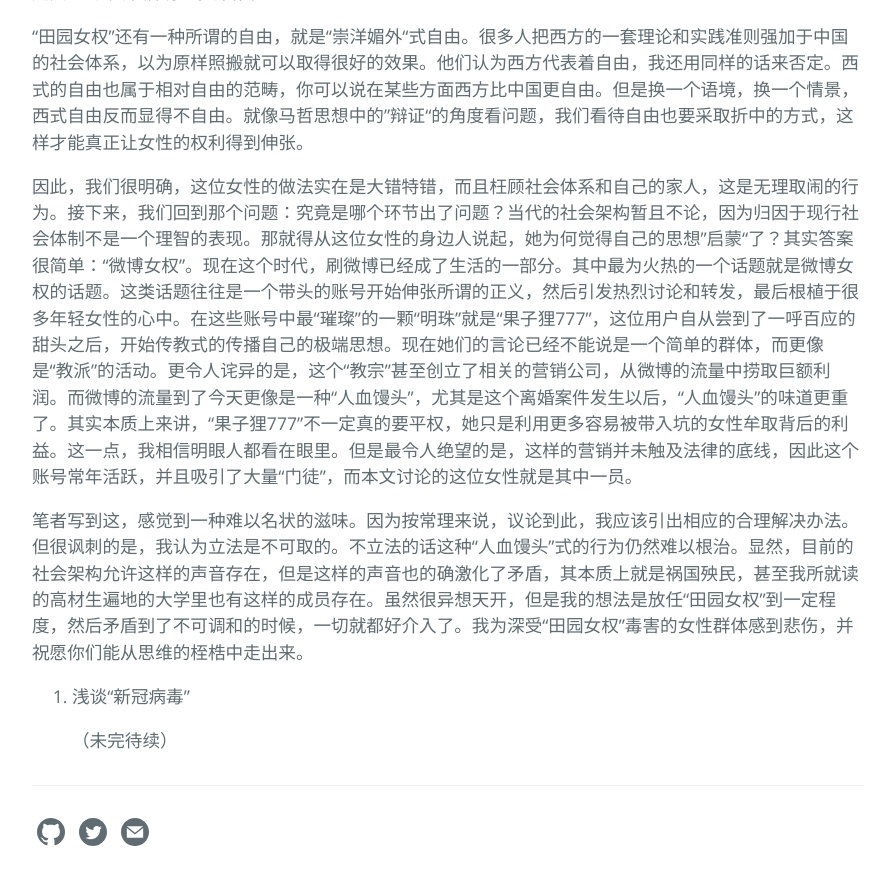
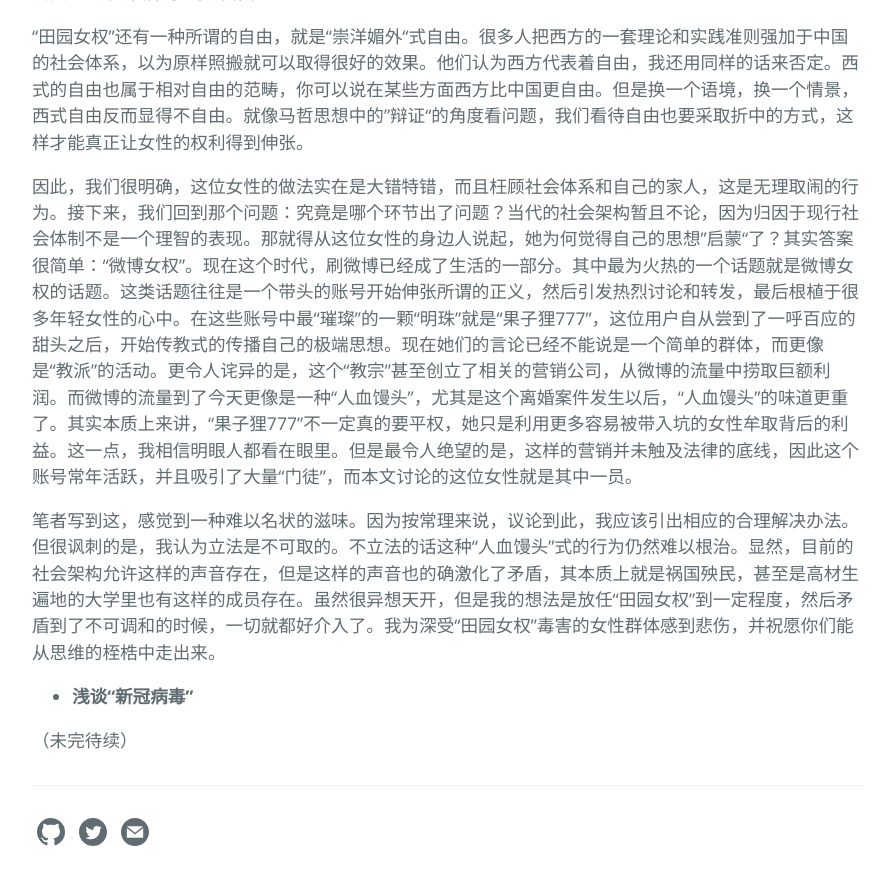
Before and after one commit to zpgeng/zpgeng.github.io, a Jekyll site: the page built from _posts/2020-04-07-news-thoughts.markdown, in a window 1280 px wide and 900 px high, scrolled down 1193 px. Shown: the top 885 px of the window, without its empty margins (192-1082 px from the left). Built offline with Jekyll 4.4.1, drawn with Linux system fonts in a browser that asks for light colours; comment, search, counter and statistics services are not loaded.

Commit message:
modify news

```diff
--- a/_posts/2020-04-07-news-thoughts.markdown
+++ b/_posts/2020-04-07-news-thoughts.markdown
@@ -21,10 +21,12 @@ comments: true
 
 因此，我们很明确，这位女性的做法实在是大错特错，而且枉顾社会体系和自己的家人，这是无理取闹的行为。接下来，我们回到那个问题：究竟是哪个环节出了问题？当代的社会架构暂且不论，因为归因于现行社会体制不是一个理智的表现。那就得从这位女性的身边人说起，她为何觉得自己的思想”启蒙“了？其实答案很简单：“微博女权”。现在这个时代，刷微博已经成了生活的一部分。其中最为火热的一个话题就是微博女权的话题。这类话题往往是一个带头的账号开始伸张所谓的正义，然后引发热烈讨论和转发，最后根植于很多年轻女性的心中。在这些账号中最“璀璨”的一颗“明珠”就是“果子狸777”，这位用户自从尝到了一呼百应的甜头之后，开始传教式的传播自己的极端思想。现在她们的言论已经不能说是一个简单的群体，而更像是“教派”的活动。更令人诧异的是，这个“教宗”甚至创立了相关的营销公司，从微博的流量中捞取巨额利润。而微博的流量到了今天更像是一种“人血馒头”，尤其是这个离婚案件发生以后，“人血馒头”的味道更重了。其实本质上来讲，“果子狸777”不一定真的要平权，她只是利用更多容易被带入坑的女性牟取背后的利益。这一点，我相信明眼人都看在眼里。但是最令人绝望的是，这样的营销并未触及法律的底线，因此这个账号常年活跃，并且吸引了大量“门徒”，而本文讨论的这位女性就是其中一员。
 
-笔者写到这，感觉到一种难以名状的滋味。因为按常理来说，议论到此，我应该引出相应的合理解决办法。但很讽刺的是，我认为立法是不可取的。不立法的话这种“人血馒头”式的行为仍然难以根治。显然，目前的社会架构允许这样的声音存在，但是这样的声音也的确激化了矛盾，其本质上就是祸国殃民，甚至我所就读的高材生遍地的大学里也有这样的成员存在。虽然很异想天开，但是我的想法是放任“田园女权”到一定程度，然后矛盾到了不可调和的时候，一切就都好介入了。我为深受“田园女权”毒害的女性群体感到悲伤，并祝愿你们能从思维的桎梏中走出来。
+笔者写到这，感觉到一种难以名状的滋味。因为按常理来说，议论到此，我应该引出相应的合理解决办法。但很讽刺的是，我认为立法是不可取的。不立法的话这种“人血馒头”式的行为仍然难以根治。显然，目前的社会架构允许这样的声音存在，但是这样的声音也的确激化了矛盾，其本质上就是祸国殃民，甚至是高材生遍地的大学里也有这样的成员存在。虽然很异想天开，但是我的想法是放任“田园女权”到一定程度，然后矛盾到了不可调和的时候，一切就都好介入了。我为深受“田园女权”毒害的女性群体感到悲伤，并祝愿你们能从思维的桎梏中走出来。
 
 
 
-2. 浅谈“新冠病毒”
 
-   （未完待续）
+
+-  **浅谈“新冠病毒”**
+
+（未完待续）
```
Also changed, not shown: other parts of _posts/2020-04-07-news-thoughts.markdown (+1 -1 lines).
